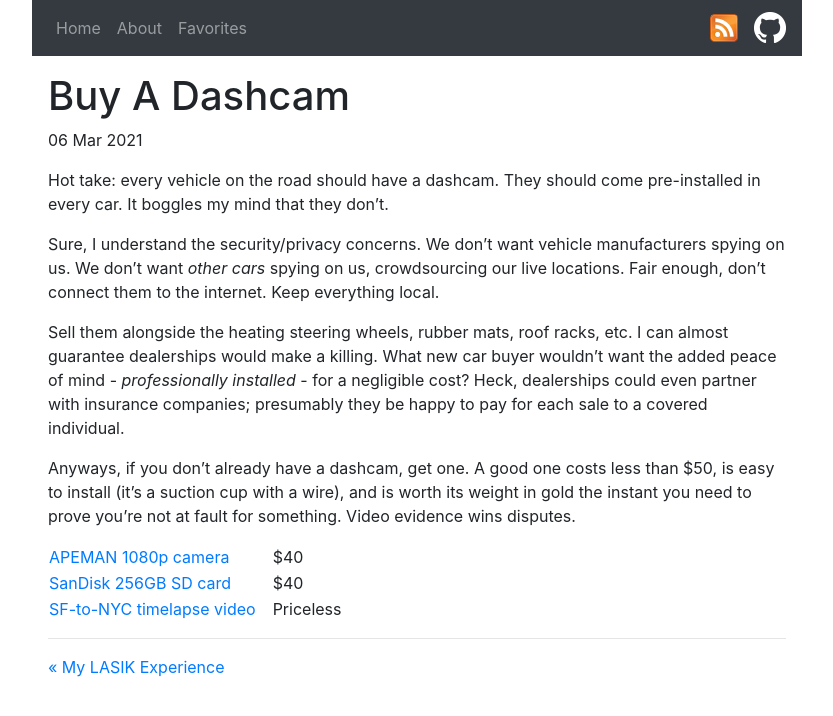
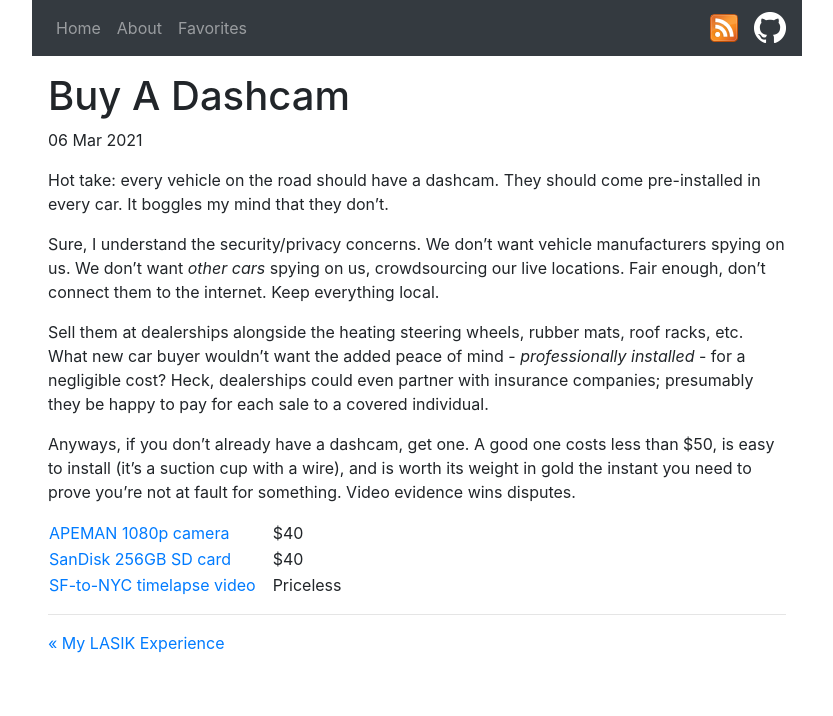
Before and after one commit to mackorone/mackorone.github.io, a Jekyll site: the page built from _posts/2021-03-06-buy-a-dashcam.md, in a window 1280 px wide. Shown: the top 716 px of the page, without its empty margins (223-1056 px from the left). Built offline with Jekyll 4.4.1, drawn with Linux system fonts in a browser that asks for light colours.

Commit message:
More small tweaks to dashcam post

```diff
--- a/_posts/2021-03-06-buy-a-dashcam.md
+++ b/_posts/2021-03-06-buy-a-dashcam.md
@@ -10,12 +10,11 @@ manufacturers spying on us. We don't want *other cars* spying on us,
 crowdsourcing our live locations. Fair enough, don't connect them to the
 internet. Keep everything local.
 
-Sell them alongside the heating steering wheels, rubber mats, roof racks, etc.
-I can almost guarantee dealerships would make a killing. What new car buyer
-wouldn't want the added peace of mind - *professionally installed* - for
-a negligible cost? Heck, dealerships could even partner with insurance
-companies; presumably they be happy to pay for each sale to a covered
-individual.
+Sell them at dealerships alongside the heating steering wheels, rubber mats,
+roof racks, etc. What new car buyer wouldn't want the added peace of mind -
+*professionally installed* - for a negligible cost? Heck, dealerships could even
+partner with insurance companies; presumably they be happy to pay for each sale
+to a covered individual.
 
 
 Anyways, if you don't already have a dashcam, get one. A good one costs less
```
